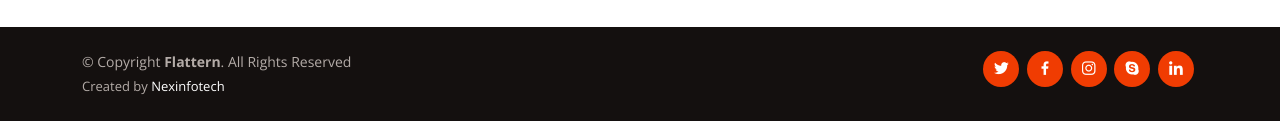
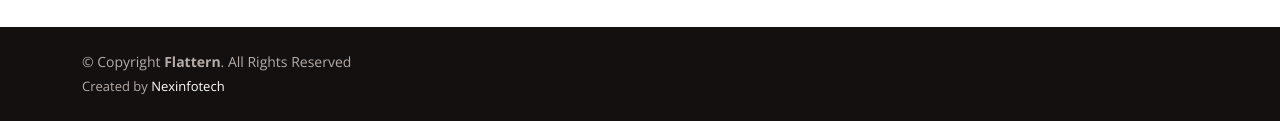
Before and after one commit to hritik222/Kamaljit, a plain HTML site: page index.html in a window 1280 px wide. Shown: the part 3335-3456 px from the top of the page. Drawn offline with nearby package versions, Linux system fonts and the light colour scheme; a web font is replaced by a local one.

Commit message:
remove social media icons

```diff
--- a/index.html
+++ b/index.html
@@ -70,7 +70,8 @@
                 <p class="text-center"> We help you to move-in and settle down in Canada without worrying about
                   long-form procedures. Get
                   your express canada visa with our 10 years of expertise.</p>
-                <div class="text-center"><a href="booking.html#book-online-consultation" class="btn-get-started">BOOK YOUR FREE 15-MINUTE ONLINE
+                <div class="text-center"><a href="booking.html#book-online-consultation" class="btn-get-started">BOOK
+                    YOUR FREE 15-MINUTE ONLINE
                     CONSULTATION</a></div>
                 <p class="mb-3 text-center">(Be quick ! Free spots are almost gone for February)</p>
               </div>
@@ -141,7 +142,8 @@
       <section>
         <div class="container">
           <div class="row no-gutters">
-            <div class="image col-xl-5 d-flex align-items-stretch justify-content-center justify-content-lg-start aos-init aos-animate mb-3">
+            <div
+              class="image col-xl-5 d-flex align-items-stretch justify-content-center justify-content-lg-start aos-init aos-animate mb-3">
               <img src="assets/img/Immigrants.jpeg" alt="" class="img-fluid w-50 m-auto">
             </div>
             <div class="col-xl-7 d-flex align-items-stretch">
@@ -158,7 +160,8 @@
                   helped more than 7200+ Indians to immigrate to Canada from Study to Business Immigration in the
                   shortest time possible with our highly experienced consultant - "Kamaljit Talwar"
                 </p>
-                <div class=""><a href="booking.html#book-online-consultation" class="btn-get-started">BOOK YOUR FREE 15-MINUTE ONLINE CONSULTATION</a></div>
+                <div class=""><a href="booking.html#book-online-consultation" class="btn-get-started">BOOK YOUR FREE
+                    15-MINUTE ONLINE CONSULTATION</a></div>
                 <p class="mb-3 ps-4">(Be quick ! Free spots are almost gone for February)</p>
               </div><!-- End .content-->
             </div>
@@ -184,7 +187,8 @@
                   permanent residence under the economic classes like the skilled workers. She also assists vulnerable
                   temporary or permanent residents by providing immigration advice, resources and relevant services.
                 </p>
-                <div class=""><a href="booking.html#book-online-consultation" class="btn-get-started">BOOK YOUR FREE 15-MINUTE ONLINE CONSULTATION</a></div>
+                <div class=""><a href="booking.html#book-online-consultation" class="btn-get-started">BOOK YOUR FREE
+                    15-MINUTE ONLINE CONSULTATION</a></div>
                 <p class="mb-3 ps-4">(Be quick ! Free spots are almost gone for February)</p>
               </div><!-- End .content-->
             </div>
@@ -257,7 +261,8 @@
               </div>
             </div>
             <div class="col-md-12 text-center mt-4">
-              <div class=""><a href="booking.html#book-online-consultation" class="btn-get-started">BOOK YOUR FREE 15-MINUTE ONLINE CONSULTATION</a></div>
+              <div class=""><a href="booking.html#book-online-consultation" class="btn-get-started">BOOK YOUR FREE
+                  15-MINUTE ONLINE CONSULTATION</a></div>
               <p class="mb-3 ps-4">(Be quick ! Free spots are almost gone for February)</p>
             </div>
           </div>
@@ -342,13 +347,6 @@
             Created by <a href="https://nexinfotech.com/">Nexinfotech</a>
           </div>
         </div>
-        <div class="social-links text-center text-md-right pt-3 pt-md-0">
-          <a href="#" class="twitter"><i class="bx bxl-twitter"></i></a>
-          <a href="#" class="facebook"><i class="bx bxl-facebook"></i></a>
-          <a href="#" class="instagram"><i class="bx bxl-instagram"></i></a>
-          <a href="#" class="google-plus"><i class="bx bxl-skype"></i></a>
-          <a href="#" class="linkedin"><i class="bx bxl-linkedin"></i></a>
-        </div>
       </div>
     </footer>
     <!-- End Footer -->
```
